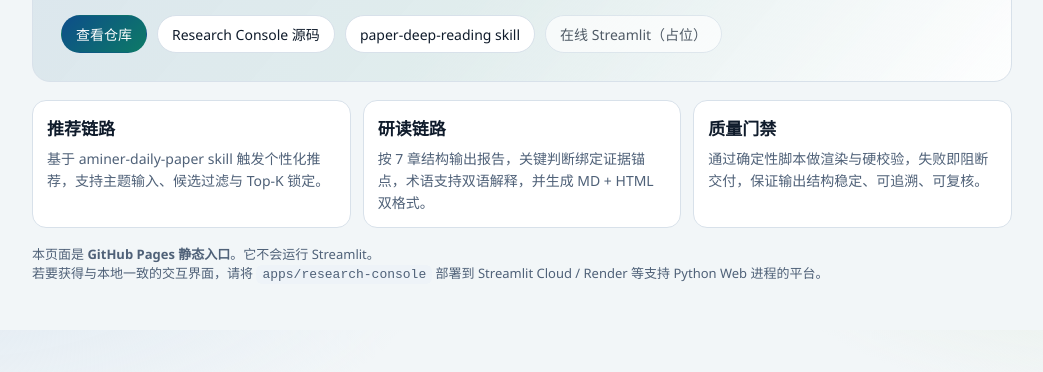
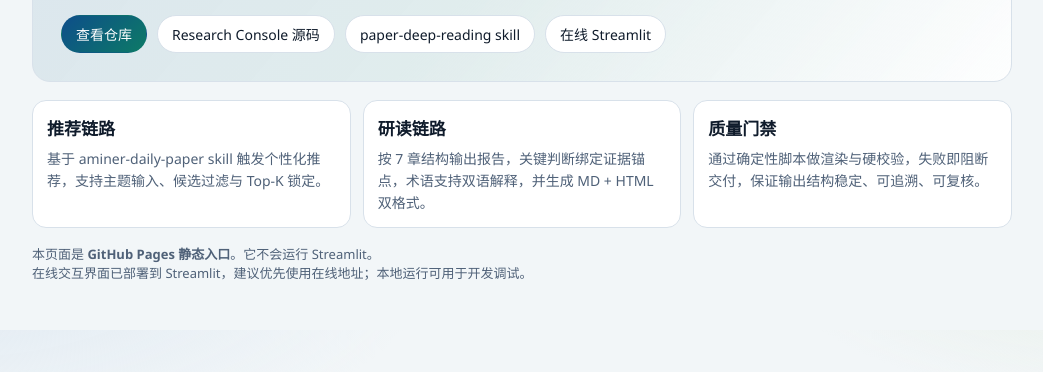
Before and after one commit to liaohaoliang2003/Paper-Engine, a plain HTML site: page site/index.html in a window 1280 px wide. Shown: the part 218-590 px from the top of the page, without its empty margins (118-1161 px from the left). Drawn offline with Linux system fonts and the light colour scheme.

Commit message:
docs: 更新在线 Streamlit 应用链接并完善访问说明
- 将网站首页和 README 中的 Streamlit 占位链接替换为实际部署地址
- 更新 README 中的徽章状态和在线访问说明
- 调整首页脚注文本，明确建议优先使用在线交互界面

```diff
--- a/site/index.html
+++ b/site/index.html
@@ -75,7 +75,7 @@
         <a class="btn primary" href="https://github.com/liaohaoliang2003/Paper-Engine">查看仓库</a>
         <a class="btn" href="https://github.com/liaohaoliang2003/Paper-Engine/tree/main/apps/research-console">Research Console 源码</a>
         <a class="btn" href="https://github.com/liaohaoliang2003/Paper-Engine/tree/main/skills/paper-deep-reading">paper-deep-reading skill</a>
-        <a class="btn disabled" href="https://your-streamlit-app-url">在线 Streamlit（占位）</a>
+        <a class="btn" href="https://lhl2003-paper-engine.streamlit.app/">在线 Streamlit</a>
       </div>
     </section>
 
@@ -96,7 +96,7 @@
 
     <p class="foot">
       本页面是 <strong>GitHub Pages 静态入口</strong>。它不会运行 Streamlit。<br>
-      若要获得与本地一致的交互界面，请将 <code>apps/research-console</code> 部署到 Streamlit Cloud / Render 等支持 Python Web 进程的平台。
+      在线交互界面已部署到 Streamlit，建议优先使用在线地址；本地运行可用于开发调试。
     </p>
   </main>
 </body>
```
Also changed, not shown: 1 other file.
